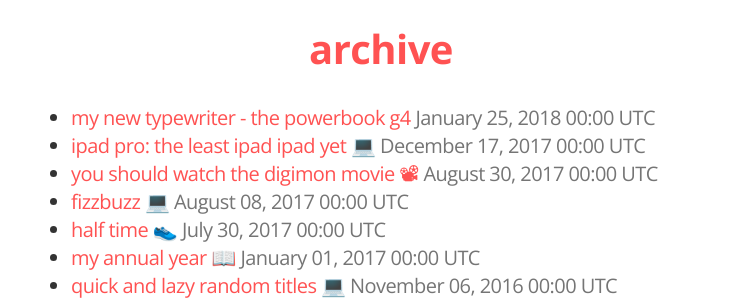
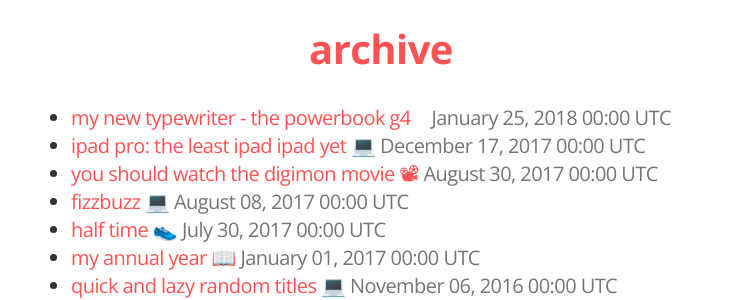
Before and after one commit to tomchatting/tomchatting.github.io, a Jekyll site: the page built from archive.html, in a window 1280 px wide and 900 px high. Shown: the part 416-716 px from the top of the window, without its empty margins (259-991 px from the left). Built offline with Jekyll 4.4.1, drawn with Linux system fonts in a browser that asks for light colours.

```diff
--- a/_posts/2018-01-25-powerbook-g4.markdown
+++ b/_posts/2018-01-25-powerbook-g4.markdown
@@ -1,10 +1,10 @@
 ---
 layout: post
-title: "my new typewriter - the powerbook g4"
+title: "my new typewriter - the powerbook g4 "
 category: ramble
 ---
 
-<iframe width="700" height="394" src="//www.youtube.com/embed/gA-NDZb29l4" frameborder="0" allowfullscreen="0"> </iframe>
+<iframe width="700" height="394" src="//www.youtube.com/embed/gA-NDZb29I4" frameborder="0" allowfullscreen="0"> </iframe>
 
 ## In 2003, Steve Jobs introduced the 15” PowerBook series of notebooks to the world. A year later, he sandwiched the 15” machine in between 12” and 17” counterparts. 13 years later, I bought a 12” PowerBook G4. Why? How? What? And, most importantly, why?
 
```
